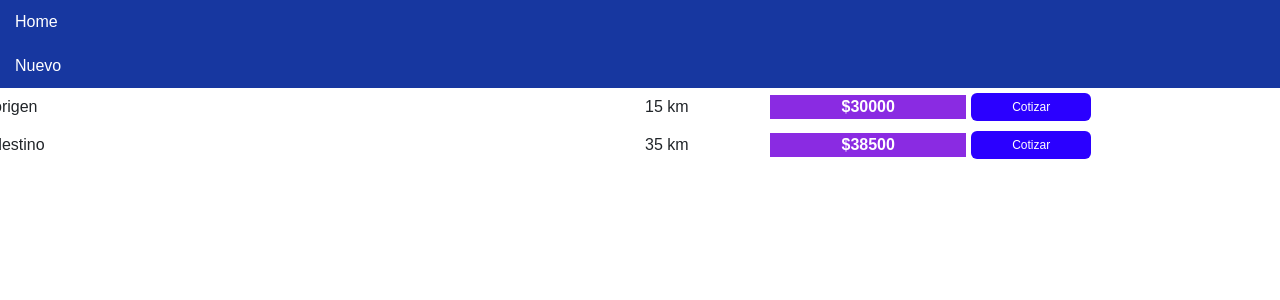
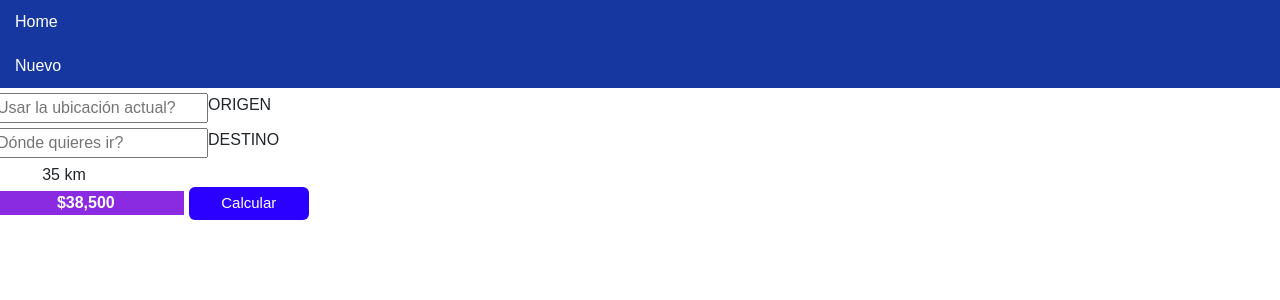
Before and after one commit to Cinos0231/conductor-elegido, an Angular app: page / in a window 1280 px wide. Shown: the top 300 px of the page. Built offline with nearby package versions, Linux system fonts and the light colour scheme.

Commit message:
Con formulas

```diff
--- a/src/app/app.component.html
+++ b/src/app/app.component.html
@@ -1,5 +1,5 @@
-<div class="">
+<div>
   <app-header></app-header>
   <app-items></app-items>
+  <router-outlet></router-outlet>
 </div>
-<router-outlet></router-outlet>
--- a/src/app/components/item/item.component.css
+++ b/src/app/components/item/item.component.css
@@ -10,9 +10,13 @@
 div{
     padding: 5px 0;
 }
+.completed{
+    color: #ddd;
+    text-decoration: line-through;
+}
 .title{
     display: flex;
-    width: 50%;
+    width: 15%;
     padding: 0 5px;
 }
 .price{
@@ -23,14 +27,15 @@ div{
 .kilometer{
     width: 10%;
     padding: 0 5px;
+    text-align: center;
 }
 .completed .price{
     color: #ddd;
 }
 .price{
     text-align: center;
-    border-radius: 50;
     background-color: blueviolet;
+    border-radius: 150;
     width: 15%;
     font-weight: bolder;
     color: rgb(255, 255, 255);
@@ -44,7 +49,7 @@ div{
 }
 .actions button{
     border: none;
-    font-size: 12px;
+    font-size: 15px;
     background-color: rgb(43, 0, 255);
     color: white;
     padding: 5px;
--- a/src/app/components/item/item.component.html
+++ b/src/app/components/item/item.component.html
@@ -1,20 +1,31 @@
 <div class="row">
+  <br>
   <div class="title">
-    {{ item.title }}
+    <input type="search" name="item.origen" id="address-input" placeholder="Usar la ubicación actual?">
+    {{ item.origen | uppercase }}
+  </div>
+  <div>
+    <div class="title">
+      <input type="search" name="item.destino" id="address-input" placeholder="Dónde quieres ir?">
+      {{ item.destino | uppercase }}
+    </div>
   </div>
 
-  <div class="kilometer">{{ item.kilometer }} km</div>
+    <section>
 
-  <div class="price" *ngIf="item.kilometer <= 30">${{ 30000 }}</div>
+    <div class="kilometer">{{ item.kilometer}} km</div>
 
-  <div class="price" *ngIf="item.kilometer >= 30">
-    ${{ (item.kilometer - 30) * 1700 + 30000 }}
-  </div>
+  </section>
+    <div class="price" *ngIf="item.kilometer <= 30">{{ 30000 | currency : 'USD' : 'symbol' : '1.0-0' }}</div>
+
+    <div class="price" *ngIf="item.kilometer >= 30">
+      {{ (item.kilometer - 30) * 1700 + 30000 | currency : 'USD' : 'symbol' : '1.0-0' }}
+    </div>
 
   <div class="actions">
     <button type="button" class="btn btn-info">
       <!-- (click)= "item.kilometer= 35"> -->
-      Cotizar
+      Calcular
     </button>
     <br>
   </div>
--- a/src/app/components/items/items.component.ts
+++ b/src/app/components/items/items.component.ts
@@ -15,18 +15,13 @@ export class ItemsComponent implements OnInit {
     this.items = [
       {
         id: 0,
-        title: 'origen',
-        price: 30000,
-        kilometer: 15,
+        origen: 'origen',
+        destino:  'destino',
+        price: 0,
+        kilometer: 35,
         completed: false,
       },
-      {
-        id: 2,
-        title: 'destino',
-        price: 0,
-        kilometer: 35,
-        completed: true,
-      }
+
     ]
   }
 }
--- a/src/app/models/item.ts
+++ b/src/app/models/item.ts
@@ -1,6 +1,7 @@
 export class Item {
   id: number= 0;
-  title: string= '';
+  destino: string= '';
+  origen: string= '';
   price: number= 0;
   kilometer: number= 0;
   completed: boolean= false;
```
